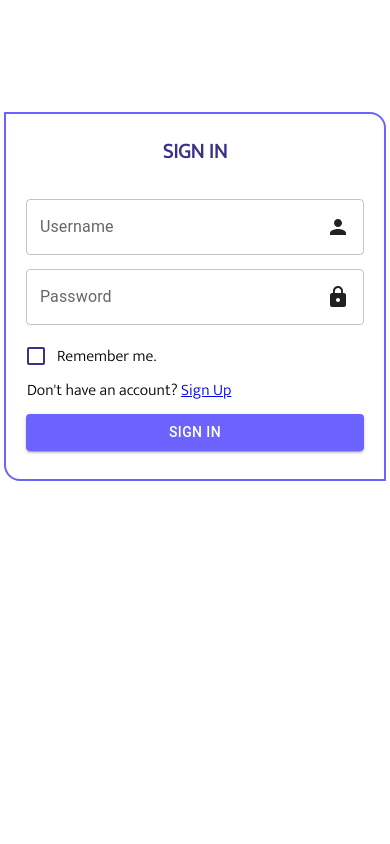
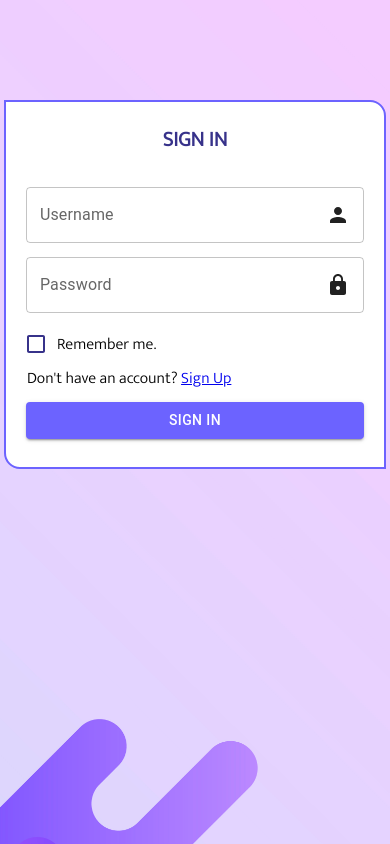
Before and after one commit to pratik-zingworks/zingworks-project-01, a React (Create React App) app: page / in a window 390 px wide. Built offline with nearby package versions, Linux system fonts and the light colour scheme.

Commit message:
background changed

```diff
--- a/src/components/SignIn/SignIn.style.css
+++ b/src/components/SignIn/SignIn.style.css
@@ -1,8 +1,7 @@
 .SignIn-container{
     margin: auto;
     position: relative;
-    top: 112px;
-    left: 6px;
+    top: 100px;
     padding: 12px;
     width: 400px;
     min-height: 240px;
@@ -49,7 +48,6 @@
 @media only screen and (max-width:480px) {
     .SignIn-container{
         width: 98%;
-        left: 0;
     }
     .SignIn-container .SignIn-body .bottomHandler{
         flex-direction: column;
--- a/src/index.css
+++ b/src/index.css
@@ -14,7 +14,8 @@ body {
   -webkit-font-smoothing: antialiased;
   -moz-osx-font-smoothing: grayscale;
   /* background-color: rgb(46, 45, 45); */
-  background: url('./signIn.svg') no-repeat left;
+  background: url('./signIn.jpg') no-repeat center;
+  background-size: cover;
 
 }
 
@@ -25,7 +26,7 @@ code {
 
 @media only screen and (max-width:480px) {
   body{
-      background: none;
+      background-size: auto 100%;
   }
 
 }
```
Also changed, not shown: src/signIn.jpg (added).
